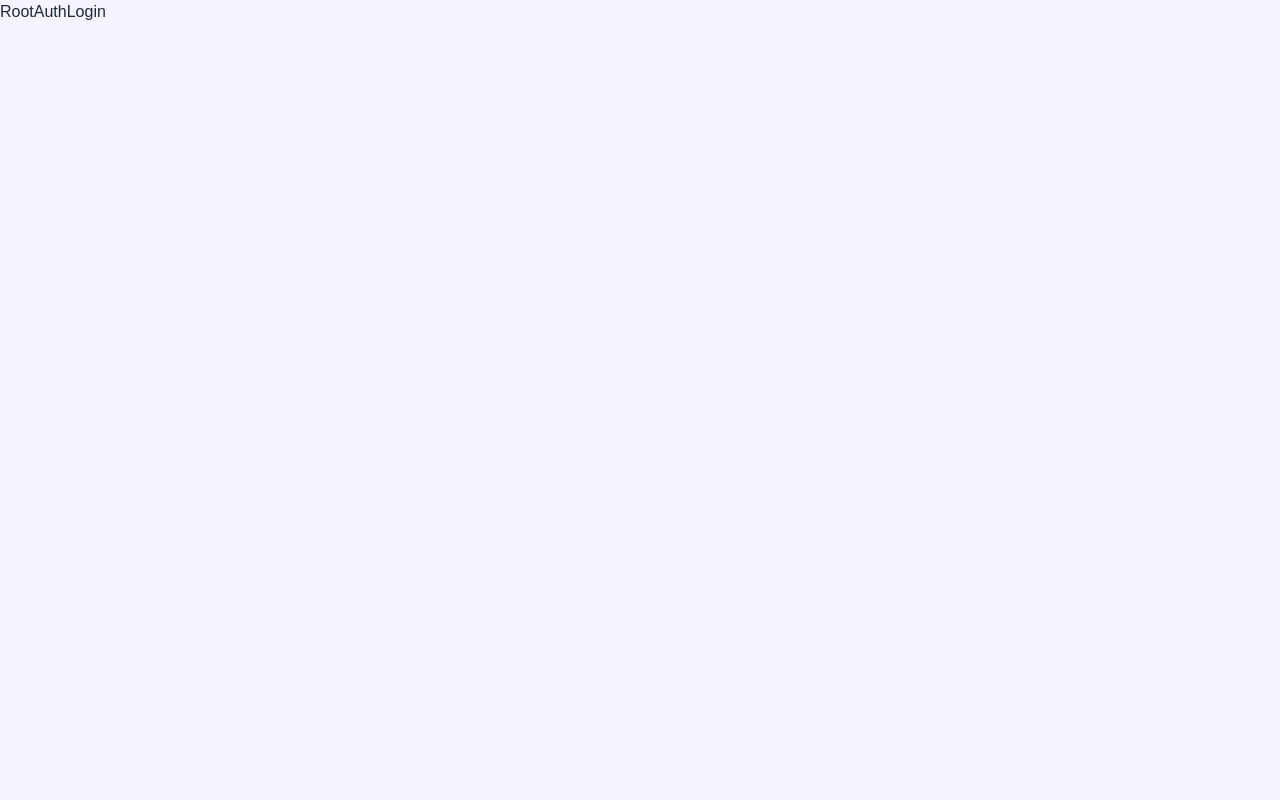
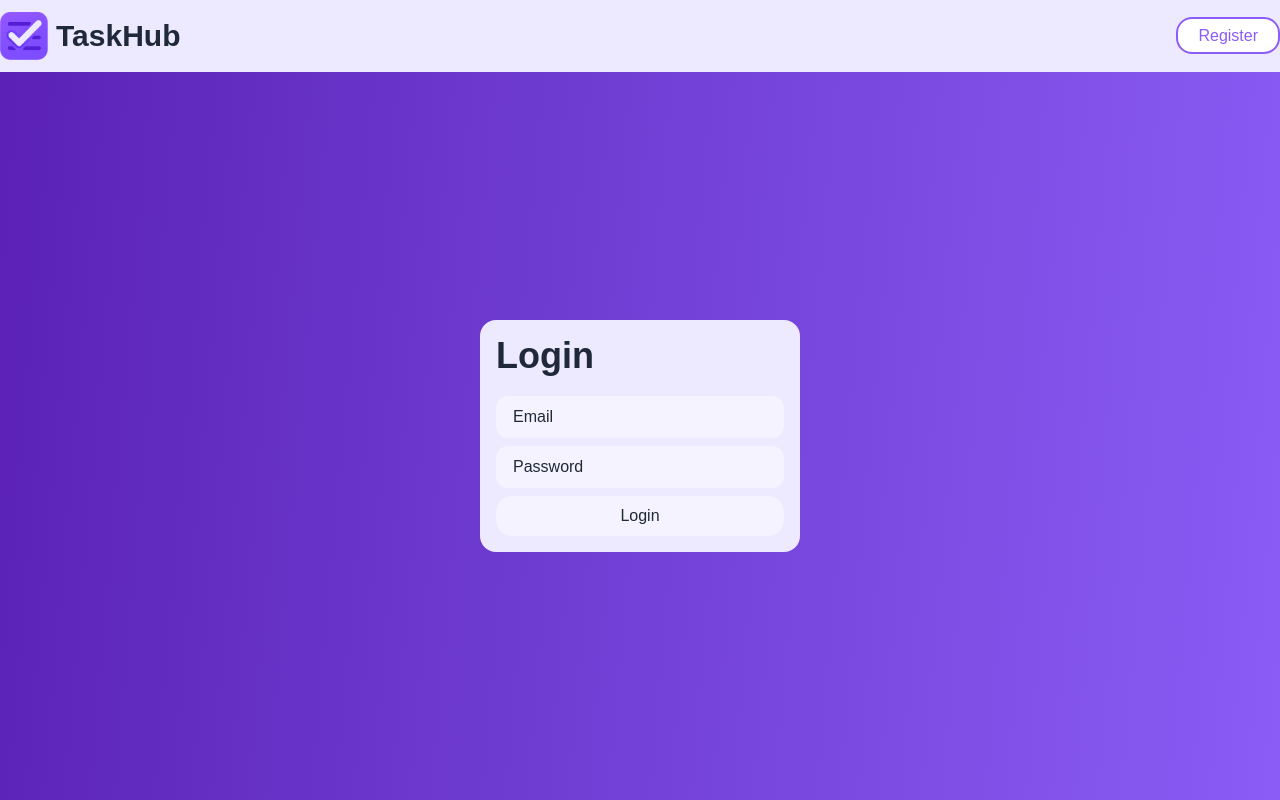
Before and after one commit to Nick8582/TaskHub-Frontend, a Next.js app: page /login in a window 1280 px wide. Built offline with nearby package versions, Linux system fonts and the light colour scheme.

Commit message:
add: style pages and form auth

```diff
--- a/src/app/(auth)/login/page.tsx
+++ b/src/app/(auth)/login/page.tsx
@@ -1,3 +1,11 @@
+import type { Metadata } from "next"
+
+import { LoginPage } from "@/src/views/login"
+
+export const metadata: Metadata = {
+  title: "Login",
+}
+
 export default function RootAuthLogin() {
-  return <div>RootAuthLogin</div>
+  return <LoginPage />
 }
--- a/src/app/(auth)/register/page.tsx
+++ b/src/app/(auth)/register/page.tsx
@@ -1,3 +1,11 @@
+import type { Metadata } from "next"
+
+import { RegisterPage } from "@/src/views/register"
+
+export const metadata: Metadata = {
+  title: "Register",
+}
+
 export default function RootAuthRegister() {
-  return <div>RootAuthRegister</div>
+  return <RegisterPage />
 }
--- a/src/app/(home)/page.tsx
+++ b/src/app/(home)/page.tsx
@@ -1,3 +1,5 @@
+import { HomePage } from "@/src/views/home"
+
 export default function RootHome() {
-  return <div>Home</div>
+  return <HomePage />
 }
--- a/src/app/layout.tsx
+++ b/src/app/layout.tsx
@@ -5,13 +5,15 @@ import "../processes/styles/globals.css"
 import { Providers } from "@/src/app/providers"
 import { SITE_NAME } from "@/src/shared/constants/seo.constants"
 
-// TODO: сделать SEO
 export const metadata: Metadata = {
   title: {
     default: SITE_NAME,
     template: `%s | ${SITE_NAME}`,
   },
-  description: "",
+  description:
+    "Track projects, tasks, and team performance with our intuitive dashboard. Manage workflows efficiently.",
+  keywords:
+    "dashboard, project management, tasks, team collaboration, productivity",
   manifest: "manifest.json",
   appleWebApp: {
     capable: true,
--- a/src/processes/layouts/auth/index.tsx
+++ b/src/processes/layouts/auth/index.tsx
@@ -1,7 +1,13 @@
 import { type FC } from "react"
 
+import { HeaderAuth } from "@/src/processes/layouts/auth/ui/header"
 import { type LayoutProps } from "@/src/shared/types/layout.type"
 
 export const AuthLayout: FC<LayoutProps> = ({ children }) => {
-  return <>{children}</>
+  return (
+    <div className="flex min-h-dvh w-full flex-col">
+      <HeaderAuth />
+      <main className="flex flex-auto flex-col">{children}</main>
+    </div>
+  )
 }
--- /dev/null
+++ b/src/processes/layouts/auth/ui/header/index.tsx
@@ -0,0 +1,51 @@
+"use client"
+
+import type { FC } from "react"
+import Image from "next/image"
+import Link from "next/link"
+import { usePathname } from "next/navigation"
+
+import LogoImage from "@/public/image/logo.png"
+
+import { RouteHome } from "@/src/shared/constants/route.constants"
+import { SITE_NAME } from "@/src/shared/constants/seo.constants"
+
+export const HeaderAuth: FC = () => {
+  const router = usePathname()
+
+  return (
+    <header className="bg-gray-sidebar">
+      <div className="container mx-auto flex w-full items-center justify-between py-3">
+        <Link
+          href={RouteHome.HOME}
+          className="text-gray-text flex items-center gap-2 text-3xl font-bold"
+        >
+          <Image
+            src={LogoImage}
+            alt="Logo"
+            priority
+            className="block w-full max-w-12 object-contain"
+          />
+          {SITE_NAME}
+        </Link>
+        <div>
+          {router === RouteHome.REGISTER ? (
+            <Link
+              className="bg-primary-light text-hard-white border-primary-light hover:bg-primary-dark cursor-pointer rounded-2xl border-2 px-5 py-2 transition-all"
+              href={RouteHome.LOGIN}
+            >
+              Login
+            </Link>
+          ) : (
+            <Link
+              className="border-primary-light bg-hard-white text-primary-light hover:text-hard-white hover:bg-primary-dark cursor-pointer rounded-2xl border-2 px-5 py-2 transition-all"
+              href={RouteHome.REGISTER}
+            >
+              Register
+            </Link>
+          )}
+        </div>
+      </div>
+    </header>
+  )
+}
--- a/src/processes/layouts/home/index.tsx
+++ b/src/processes/layouts/home/index.tsx
@@ -7,7 +7,9 @@ export const HomeLayout: FC<LayoutProps> = ({ children }) => {
   return (
     <div className="flex min-h-dvh w-full flex-col">
       <HeaderHome />
-      <main className="bg-gray-dashboard">{children}</main>
+      <main className="bg-linear-95 from-gray-dashboard to-gray-sidebar flex flex-auto flex-col">
+        {children}
+      </main>
     </div>
   )
 }
--- a/src/processes/layouts/home/ui/header/buttons.tsx
+++ b/src/processes/layouts/home/ui/header/buttons.tsx
@@ -9,13 +9,13 @@ export const HeaderHomeButtons: FC = () => {
   return (
     <div className="flex gap-2">
       <Link
-        className="border-primary-light bg-hard-white text-primary-light hover:text-hard-white hover:bg-primary-dark cursor-pointer rounded-2xl border-2 px-5 py-2 transition-all"
+        className="border-primary-light bg-gray-dashboard text-primary-light hover:text-hard-white hover:bg-primary-dark cursor-pointer rounded-2xl border-2 px-5 py-2 transition-all"
         href={RouteHome.REGISTER}
       >
         Register
       </Link>
       <Link
-        className="bg-primary-light text-hard-white border-primary-light hover:bg-primary-dark cursor-pointer rounded-2xl border-2 px-5 py-2 transition-all"
+        className="bg-primary text-hard-white border-primary hover:bg-primary-dark cursor-pointer rounded-2xl border-2 px-5 py-2 transition-all"
         href={RouteHome.LOGIN}
       >
         Login
--- /dev/null
+++ b/src/views/home/index.tsx
@@ -0,0 +1,33 @@
+import type { FC } from "react"
+import Link from "next/link"
+
+import { RouteHome } from "@/src/shared/constants/route.constants"
+import { SITE_NAME } from "@/src/shared/constants/seo.constants"
+
+export const HomePage: FC = () => {
+  return (
+    <section className="container mx-auto flex flex-auto flex-col justify-center gap-2">
+      <h1 className="from-primary-light to-primary-dark bg-gradient-to-r bg-[length:200%_auto] bg-clip-text text-center text-6xl font-bold text-transparent">
+        {SITE_NAME}
+      </h1>
+      <p className="text-center text-xl font-medium">
+        Track projects, tasks, and team performance with our intuitive
+        dashboard. Manage workflows efficiently.
+      </p>
+      <div className="flex justify-center gap-2">
+        <Link
+          className="text-hard-white bg-primary border-primary hover:bg-primary-dark/60 rounded-2xl border px-4 py-2 transition-all"
+          href={RouteHome.LOGIN}
+        >
+          Login
+        </Link>
+        <Link
+          className="text-hard-white bg-primary border-primary hover:bg-primary-light/70 rounded-2xl border px-4 py-2"
+          href={RouteHome.REGISTER}
+        >
+          Register
+        </Link>
+      </div>
+    </section>
+  )
+}
--- /dev/null
+++ b/src/views/login/index.tsx
@@ -0,0 +1,19 @@
+import type { FC } from "react"
+
+import { Button } from "@/src/shared/ui/button"
+import { Input } from "@/src/shared/ui/input"
+
+export const LoginPage: FC = () => {
+  return (
+    <section className="bg-linear-95 from-primary-dark to-primary-light flex h-full w-full flex-auto items-center justify-center">
+      <div className="bg-gray-sidebar flex w-full max-w-80 flex-col gap-5 rounded-2xl p-4">
+        <h1 className="text-4xl font-bold">Login</h1>
+        <form className="flex flex-col gap-2">
+          <Input fullWidth placeholder="Email" />
+          <Input fullWidth placeholder="Password" />
+          <Button className="px-4 py-2">Login</Button>
+        </form>
+      </div>
+    </section>
+  )
+}
--- /dev/null
+++ b/src/views/register/index.tsx
@@ -0,0 +1,21 @@
+import type { FC } from "react"
+
+import { Button } from "@/src/shared/ui/button"
+import { Input } from "@/src/shared/ui/input"
+
+export const RegisterPage: FC = () => {
+  return (
+    <section className="bg-linear-95 from-primary-dark to-primary-light flex h-full w-full flex-auto items-center justify-center">
+      <div className="bg-gray-sidebar flex w-full max-w-80 flex-col gap-5 rounded-2xl p-4">
+        <h1 className="text-4xl font-bold">Register</h1>
+        <form className="flex flex-col gap-2">
+          <Input fullWidth placeholder="Name" />
+          <Input fullWidth placeholder="Email" />
+          <Input fullWidth placeholder="Password" />
+          <Button className="px-4 py-2">Register</Button>
+        </form>
+        <div></div>
+      </div>
+    </section>
+  )
+}
```
